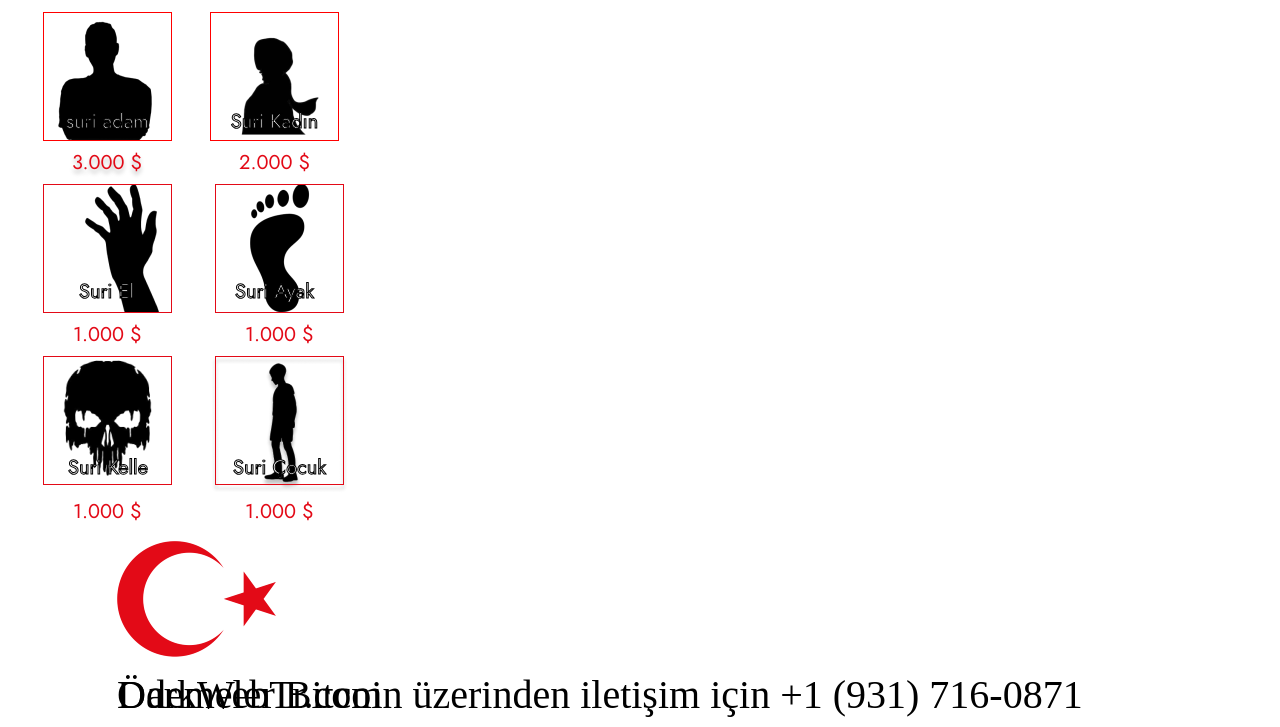
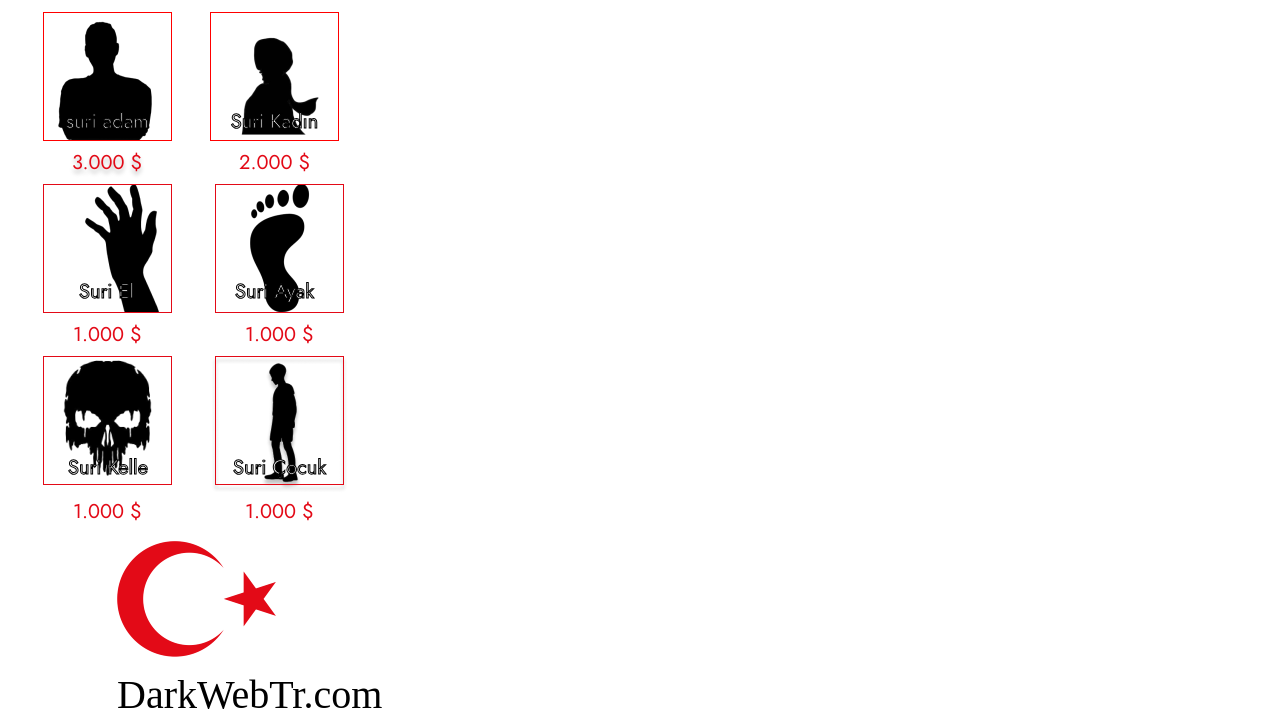
Before and after one commit to sapladi/sapladii, a website built with Parcel: page index.html in a window 1280 px wide. Shown: the part 117-844 px from the top of the page. Built offline with nearby package versions, Linux system fonts and the light colour scheme; a web font is replaced by a local one.

Commit message:
Update index.html

```diff
--- a/index.html
+++ b/index.html
@@ -60,7 +60,6 @@
         src="./public/ayyildiznationalemblemturkeypng2-1@2x.png"
       />
 
-      <div class="darkwebtrcom">Ödemeler Bitcoin üzerinden iletişim için +1 (931) 716-0871 </div>
       <div class="darkwebtrcom">DarkWebTr.com</div>
       <div class="div">3.000 $</div>
       <div class="suri-adam">suri adam</div>
```
